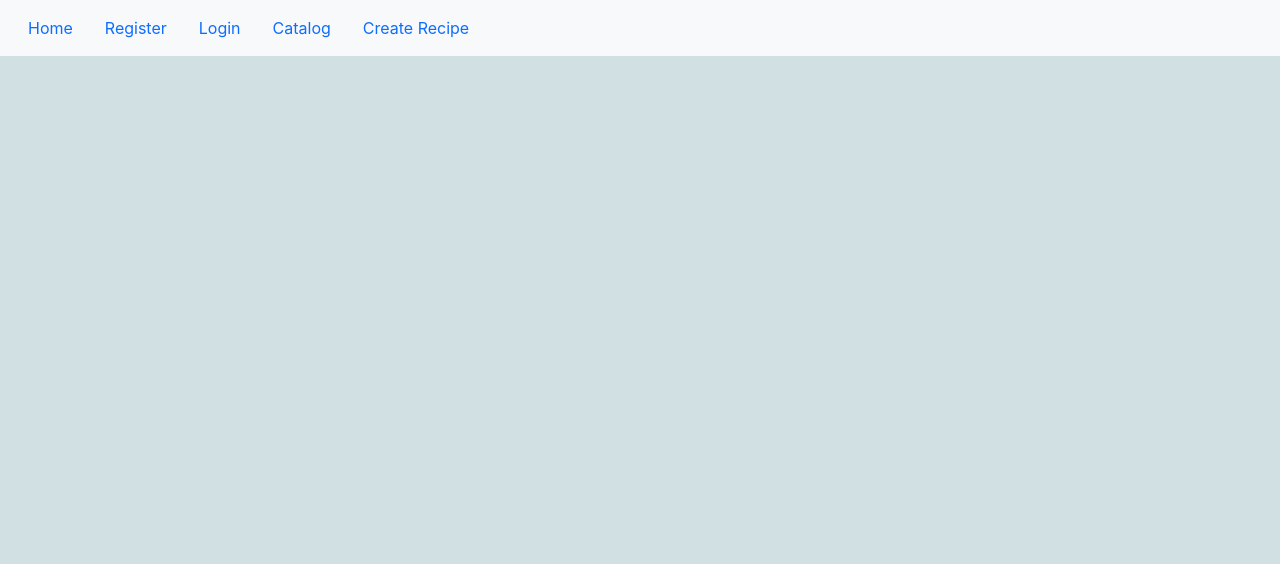
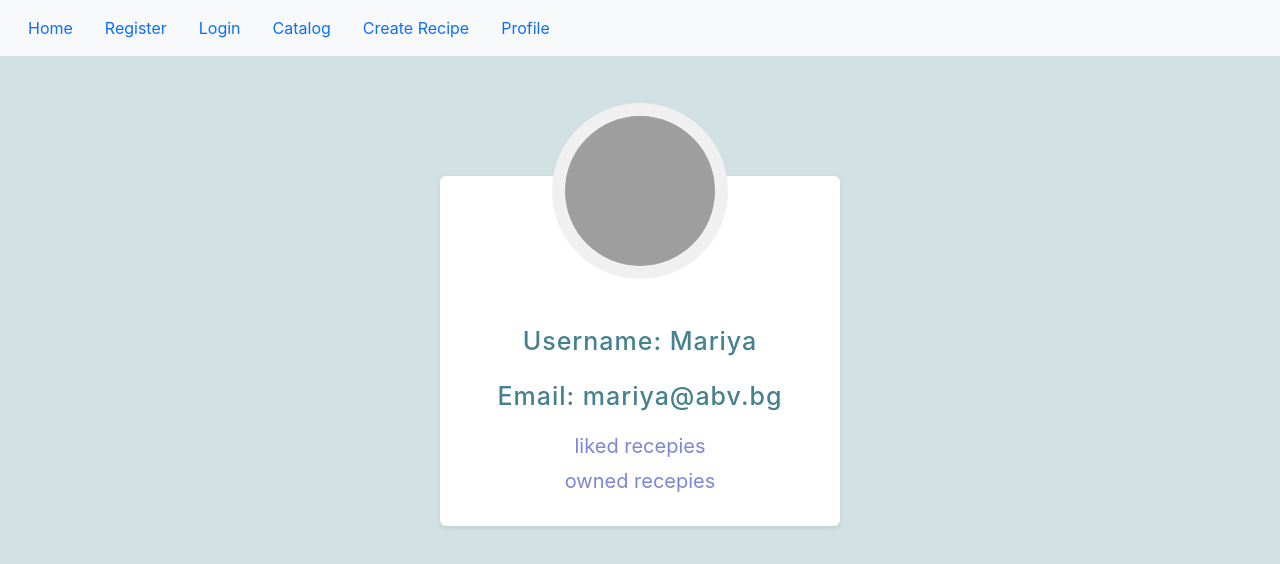
Before and after one commit to Bubomira/Recipes, a React (Create React App) app in the folder client/: page /profile in a window 1280 px wide. Shown: the top 564 px of the page. Built offline with nearby package versions, Linux system fonts and the light colour scheme; grey boxes are pictures that could not be loaded.

Commit message:
added user profile components and updated recipeComment and search

```diff
--- a/client/src/App.js
+++ b/client/src/App.js
@@ -8,6 +8,7 @@ import Details from './components/recipe-components/recipe-details/Details'
 import RecipeList from './components/recipe-components/recipe-list/RecipeList'
 import CreateRecipe from './components/recipe-components/recipe-create/CreateRecipe'
 import EditRecipe from './components/recipe-components/recipe-edit/EditRecipe'
+import UserProfile from './components/user-profile/UserProfile'
 
 function App() {
   return (
@@ -20,6 +21,7 @@ function App() {
       <Route path='/recipeCatalog' element={<RecipeList/>}/>
       <Route path='/createRecipe' element={<CreateRecipe/>}/>
       <Route path='/editRecipe/:recipeId' element={<EditRecipe/>}/>
+      <Route path='/profile' element={<UserProfile/>}/>
     </Routes>
 </>
 
--- a/client/src/components/Navigation.js
+++ b/client/src/components/Navigation.js
@@ -20,6 +20,10 @@ export default function Navigation() {
                     <Link className="nav-link active"  to="/createRecipe">
                         Create Recipe
                     </Link>
+                    <Link
+                    className="nav-link active"  to="/profile">
+                        Profile
+                    </Link>
                 </div>
             </div>
         </nav>
--- a/client/src/components/recipe-components/recipe-details/Details.css
+++ b/client/src/components/recipe-components/recipe-details/Details.css
@@ -6,7 +6,6 @@ body {
     margin-top: 125px;
     margin-left: 200px;
     margin-right: 200px;
-   max-height:50%;
     padding-bottom: 30px;
     background-color:white;
 }
--- a/client/src/components/recipe-components/recipe-details/Details.js
+++ b/client/src/components/recipe-components/recipe-details/Details.js
@@ -6,7 +6,6 @@ export default function Details() {
     <>
     <section className="clean-block clean-info">
       <div className="container">
-
         <div className="row align-items-center">
           <div className="col-md-6">
             <img className="img-thumbnail" src="https://i0.wp.com/ichef.bbci.co.uk/food/ic/food_16x9_506/recipes/cupcakes_93722_16x9.jpg" />
--- a/client/src/components/recipe-components/recipe-details/recipe-comments/RecipeComments.js
+++ b/client/src/components/recipe-components/recipe-details/recipe-comments/RecipeComments.js
@@ -2,7 +2,7 @@ import RecipeCommentsForm from './recipe-comments-form/RecipeCommentsForm'
 import RecipeCommentsSection from './recipe-comments-section/RecipeCommentsSection'
 
 export default function RecipeComments(){
-    {/*Logged in user but now owner can post comments  <RecipeCommentsForm/>*/}
+    {/*Logged in user but now owner can post comments */}
     return(
     <>
    <RecipeCommentsForm/>
--- a/client/src/components/recipe-components/recipe-details/recipe-comments/recipe-comments-section/RecipeCommentsSection.js
+++ b/client/src/components/recipe-components/recipe-details/recipe-comments/recipe-comments-section/RecipeCommentsSection.js
@@ -1,4 +1,5 @@
-import Comment from './comment/Comment'
+import Comment from './comment/Comment';
+
 import './RecipeCommentsSection.css'
 
 
--- /dev/null
+++ b/client/src/components/user-profile/UserProfile.css
@@ -0,0 +1,58 @@
+@import url(https://fonts.googleapis.com/css?family=Roboto:900,300);
+.wrapper{
+    background-color: #d0e0e3;
+}
+.profile-container {
+  width: 400px;
+  margin: 120px auto 120px;
+  background-color:white;
+  padding: 0 20px 20px;
+  border-radius: 6px;
+  -webkit-border-radius: 6px;
+  -moz-border-radius: 6px;
+  box-shadow: 0 2px 5px rgba(0,0,0,0.075);
+  -webkit-box-shadow: 0 2px 5px rgba(0,0,0,0.075);
+  -moz-box-shadow: 0 2px 5px rgba(0,0,0,0.075);
+  text-align: center;
+}
+.container:hover .avatar {
+  transform: rotateY(180deg);
+  -webkit-transform: rotateY(180deg);
+}
+.avatar {
+  border-radius: 100px;
+  overflow: hidden;
+  height: 150px;
+  width: 150px;
+  position: relative;
+  margin: auto;
+  top: -60px;
+  transition: all 0.3s ease-in-out;
+  -webkit-transition: all 0.3s ease-in-out;
+  -moz-transition: all 0.3s ease-in-out;
+  box-shadow: 0 0 0 13px #f0f0f0;
+  -webkit-box-shadow: 0 0 0 13px #f0f0f0;
+  -moz-box-shadow: 0 0 0 13px #f0f0f0;
+}
+.avatar-flip img {
+  position: absolute;
+  left: 0;
+  top: 0;
+  border-radius: 100px;
+  transition: all 0.3s ease-in-out;
+  -webkit-transition: all 0.3s ease-in-out;
+  -moz-transition: all 0.3s ease-in-out;
+}
+
+h3 {
+  font-size: 25px;
+  color: #45818e;
+  letter-spacing: 1px;
+  margin-bottom: 25px
+}
+p {
+  font-size: 20px;
+  line-height: 1;
+  margin-bottom: 15px;
+  color: #666;
+}
--- /dev/null
+++ b/client/src/components/user-profile/UserProfile.js
@@ -0,0 +1,29 @@
+import { Link } from 'react-router-dom'
+
+import './UserProfile.css'
+
+export default function UserProfile() {
+    return (
+        <div className="wrapper">
+        <div className="profile-container">
+            <div className="avatar">
+                <img
+                    src="https://th.bing.com/th/id/OIP.rUR6aapcObvHL1WCRjhUBQAAAA?pid=ImgDet&w=300&h=300&rs=1"
+                    height={150}
+                    width={150}
+                />
+            </div>
+            <h3>Username: Mariya </h3>
+            <h3>Email: mariya@abv.bg </h3>
+            <p>
+
+                <Link to={'/user/likedRecepies'}>liked recepies</Link>
+            </p>
+            <p>
+                <Link to={'/user/likedRecepies'}>owned recepies</Link>
+            </p>
+        </div>
+     </div>
+
+    )
+}
```
Also changed, not shown: client/src/components/recipe-components/recipe-list/recipe-search/RecipeSearch.js (+7 -7 lines).
